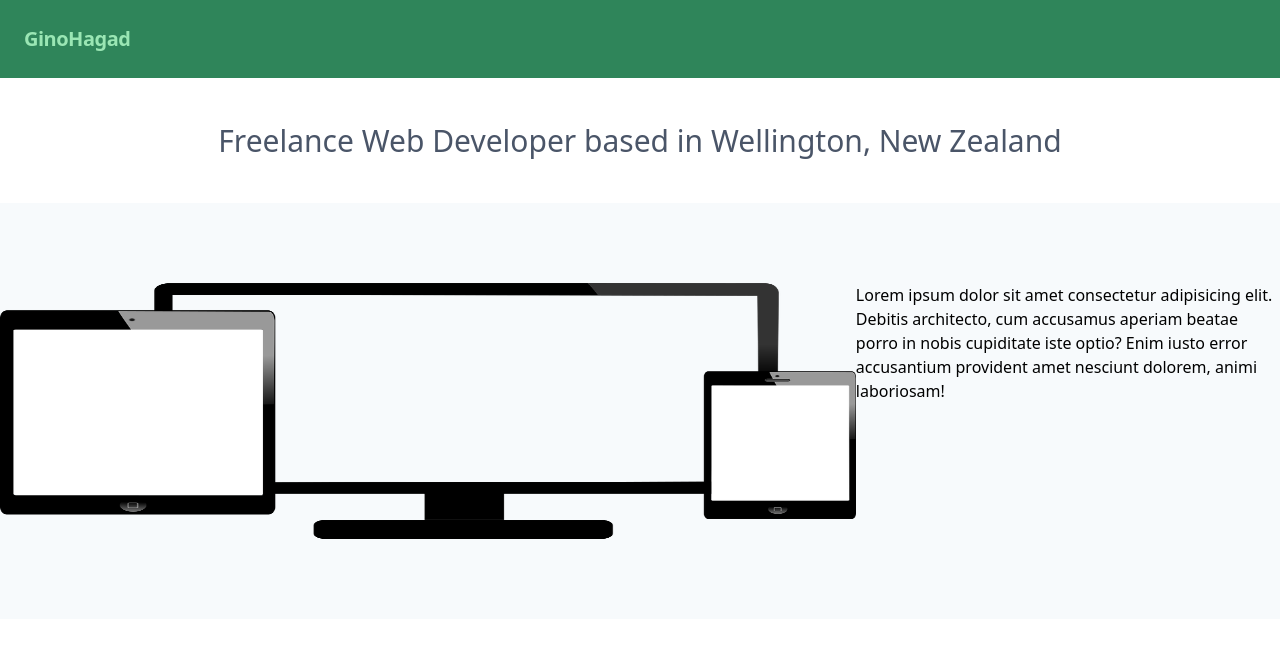
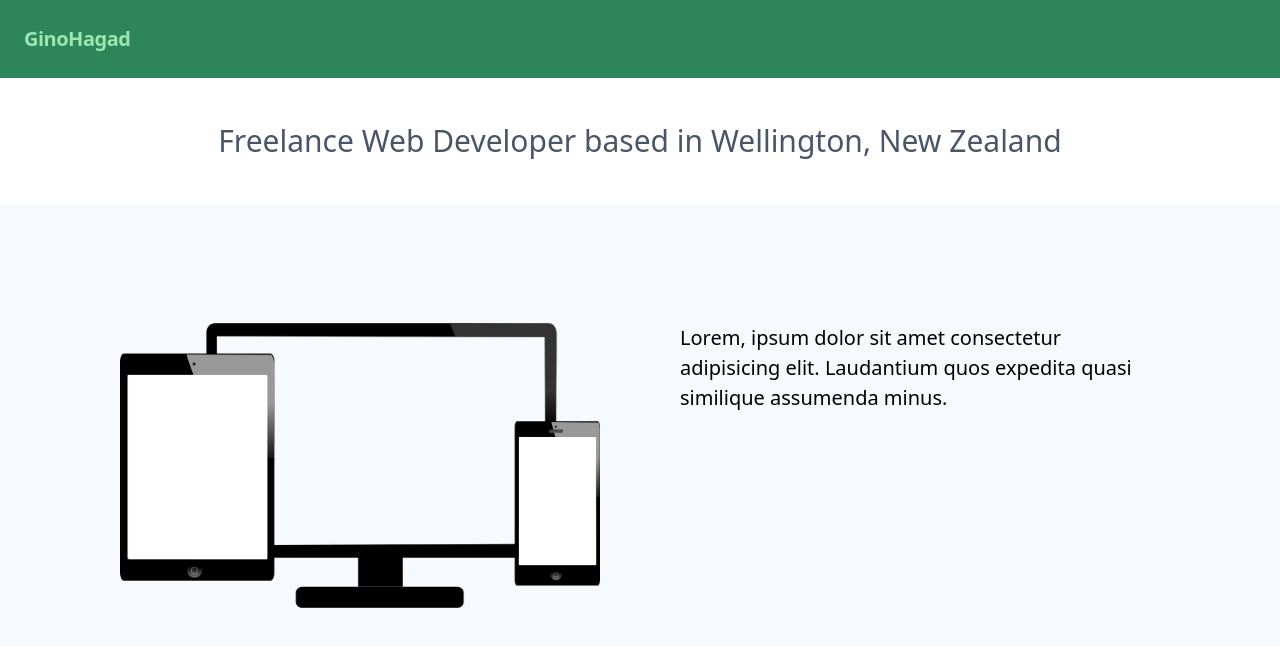
Before and after one commit to ginohagad/dev_portfolio, a React (Create React App) app: page / in a window 1280 px wide. Shown: the top 646 px of the page. Built offline with nearby package versions, Linux system fonts and the light colour scheme.

Commit message:
Added padding to the Hero section.

```diff
--- a/src/components/Hero.js
+++ b/src/components/Hero.js
@@ -3,9 +3,9 @@ import devices from '../images/devices.png'
 
 export default function Hero() {
   return (
-    <div className="bg-gray-100 py-20 flex">
-      <img className="flex-auto h-64" src={devices} alt="Devices" />
-      <h3 className="flex-1">Lorem ipsum dolor sit amet consectetur adipisicing elit. Debitis architecto, cum accusamus aperiam beatae porro in nobis cupiditate iste optio? Enim iusto error accusantium provident amet nesciunt dolorem, animi laboriosam!</h3>
+    <div className="bg-gray-100 py-20 flex p-20">
+      <img className="flex-1 w-20 p-10" src={devices} alt="Devices" />
+      <h2 className="flex-1 text-xl p-10">Lorem, ipsum dolor sit amet consectetur adipisicing elit. Laudantium quos expedita quasi similique assumenda minus.</h2>
     </div>
   )
 }
```
